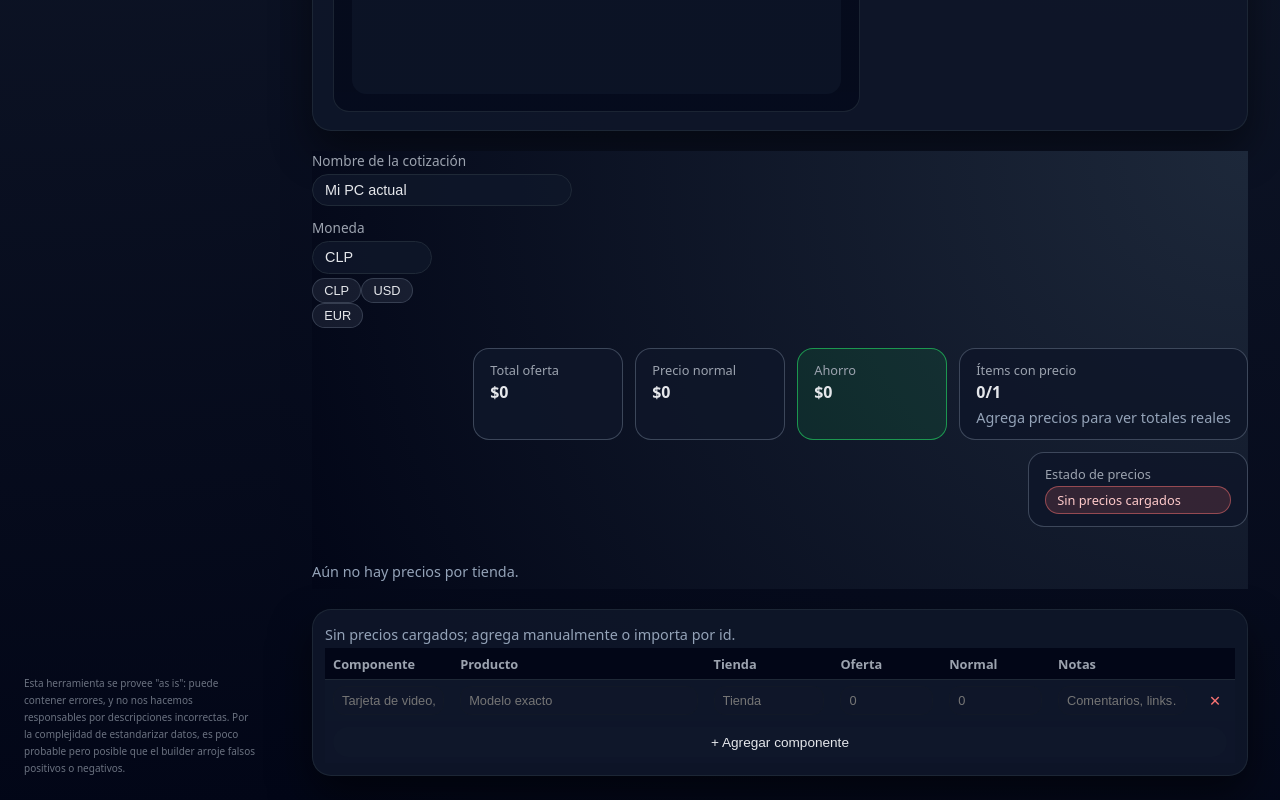
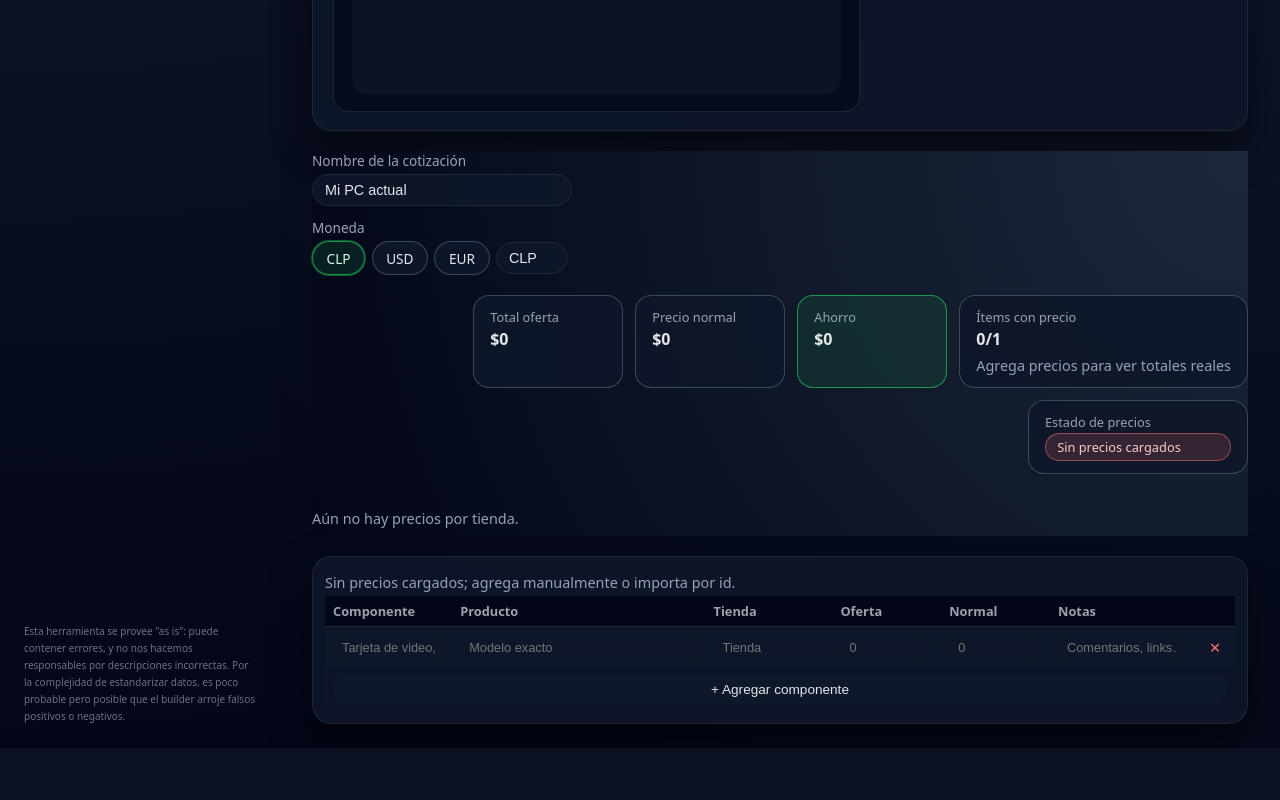
Before and after one commit to cortega26/cotiza-pc, a React (Vite) app in the folder pc-quote-builder/: page / in a window 1280 px wide. Shown: the part 1536-2336 px from the top of the page. After the commit the page ends 2284 px from the top, so only its background shows below. Built offline with nearby package versions, Linux system fonts and the light colour scheme.

Commit message:
`Removed unused CSS and JavaScript files, updated import statements, and fixed minor styling issues in the PC Quote Builder application.`

```diff
--- a/pc-quote-builder/src/App.jsx
+++ b/pc-quote-builder/src/App.jsx
@@ -1290,15 +1290,32 @@ function App() {
                   placeholder="Ej: PC Gamer RTX 4060"
                 />
               </label>
-              <label className="field field-small">
+              <label className="field">
                 <span>Moneda</span>
-                <input type="text" value={activeQuote.currency} onChange={handleCurrencyChange} maxLength={3} />
-                <div className="preset-chips">
+                <div className="currency-row">
                   {["CLP", "USD", "EUR"].map((code) => (
-                    <button key={code} className={"status-chip status-ghost" + (activeQuote.currency === code ? " status-ok" : "")} onClick={() => handleCurrencyPreset(code)}>
+                    <label
+                      key={code}
+                      className={"currency-pill" + (activeQuote.currency === code ? " active" : "")}
+                    >
+                      <input
+                        type="radio"
+                        name="currency"
+                        value={code}
+                        checked={activeQuote.currency === code}
+                        onChange={() => handleCurrencyPreset(code)}
+                      />
                       {code}
-                    </button>
+                    </label>
                   ))}
+                  <input
+                    className="currency-input"
+                    type="text"
+                    value={activeQuote.currency}
+                    onChange={handleCurrencyChange}
+                    maxLength={3}
+                    aria-label="Moneda personalizada"
+                  />
                 </div>
               </label>
             </div>
--- a/pc-quote-builder/src/index.css
+++ b/pc-quote-builder/src/index.css
@@ -113,6 +113,13 @@ body {
   box-shadow: 0 5px 15px rgba(34, 197, 94, 0.4);
 }
 
+.primary-btn:focus-visible,
+.secondary-btn:focus-visible,
+.danger-btn:focus-visible {
+  outline: none;
+  box-shadow: 0 0 0 2px rgba(79, 70, 229, 0.65), 0 5px 15px rgba(0, 0, 0, 0.35);
+}
+
 .secondary-btn {
   background: #0f172a;
   color: #e5e7eb;
@@ -213,6 +220,7 @@ body {
   background: rgba(15, 23, 42, 0.85);
   color: #e5e7eb;
   font-size: 0.9rem;
+  transition: box-shadow 0.12s ease, border-color 0.12s ease;
 }
 
 .field-small {
@@ -221,8 +229,8 @@ body {
 
 .field input:focus {
   outline: none;
-  border-color: #4f46e5;
-  box-shadow: 0 0 0 1px rgba(79, 70, 229, 0.6);
+  border-color: #7c3aed;
+  box-shadow: 0 0 0 2px rgba(124, 58, 237, 0.4);
 }
 
 .totals {
@@ -262,6 +270,61 @@ body {
 .table-section {
   flex: 1;
   min-height: 0;
+}
+
+.currency-row {
+  display: flex;
+  flex-wrap: wrap;
+  gap: 0.4rem;
+  align-items: center;
+}
+
+.currency-pill {
+  border-radius: 999px;
+  border: 1px solid rgba(148, 163, 184, 0.35);
+  padding: 0.4rem 0.85rem;
+  background: rgba(15, 23, 42, 0.9);
+  color: #e5e7eb;
+  font-size: 0.85rem;
+  cursor: pointer;
+  transition: border-color 0.12s ease, box-shadow 0.12s ease, transform 0.05s;
+  display: inline-flex;
+  align-items: center;
+  gap: 0.35rem;
+}
+
+.currency-pill:hover {
+  border-color: rgba(124, 58, 237, 0.6);
+  box-shadow: 0 8px 16px rgba(0, 0, 0, 0.25);
+}
+
+.currency-pill.active {
+  border-color: rgba(34, 197, 94, 0.7);
+  background: rgba(34, 197, 94, 0.12);
+  color: #d1fae5;
+  box-shadow: 0 0 0 1px rgba(34, 197, 94, 0.4);
+}
+
+.currency-pill input {
+  display: none;
+}
+
+.currency-input {
+  border-radius: 999px;
+  border: 1px solid #1f2937;
+  padding: 0.4rem 0.65rem;
+  background: rgba(15, 23, 42, 0.9);
+  color: #e5e7eb;
+  width: 72px;
+  text-transform: uppercase;
+  font-size: 0.85rem;
+  transition: box-shadow 0.12s ease, border-color 0.12s ease;
+}
+
+.currency-input:focus {
+  outline: none;
+  border-color: #7c3aed;
+  box-shadow: 0 0 0 2px rgba(124, 58, 237, 0.4);
 }
 
 .table-wrapper {
@@ -323,7 +386,8 @@ body {
 
 .quote-table input:focus {
   outline: none;
-  border-color: #4f46e5;
+  border-color: #7c3aed;
+  box-shadow: 0 0 0 2px rgba(124, 58, 237, 0.35);
 }
 
 .actions-cell {
@@ -448,6 +512,10 @@ body {
   box-shadow: 0 0 0 2px rgba(79, 70, 229, 0.6);
 }
 
+.step-chip:active {
+  transform: translateY(1px);
+}
+
 .builder-layout {
   display: grid;
   grid-template-columns: 1.2fr 0.8fr;
@@ -505,12 +573,13 @@ body {
   background: rgba(15, 23, 42, 0.95);
   color: #e5e7eb;
   font-size: 0.85rem;
+  transition: box-shadow 0.12s ease, border-color 0.12s ease;
 }
 
 .field select:focus {
   outline: none;
-  border-color: #4f46e5;
-  box-shadow: 0 0 0 1px rgba(79, 70, 229, 0.4);
+  border-color: #7c3aed;
+  box-shadow: 0 0 0 2px rgba(124, 58, 237, 0.4);
 }
 
 .typeahead {
@@ -525,12 +594,13 @@ body {
   background: rgba(15, 23, 42, 0.95);
   color: #e5e7eb;
   font-size: 0.85rem;
+  transition: box-shadow 0.12s ease, border-color 0.12s ease;
 }
 
 .typeahead-input:focus {
   outline: none;
-  border-color: #4f46e5;
-  box-shadow: 0 0 0 1px rgba(79, 70, 229, 0.4);
+  border-color: #7c3aed;
+  box-shadow: 0 0 0 2px rgba(124, 58, 237, 0.4);
 }
 
 .typeahead-list {
```
Also changed, not shown: 5 other files (tests, documents, lock files or other folders).
